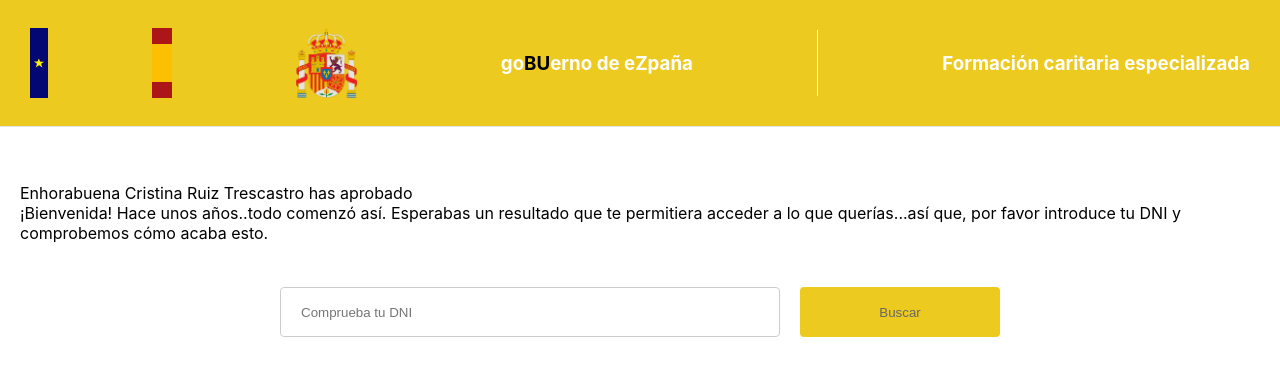
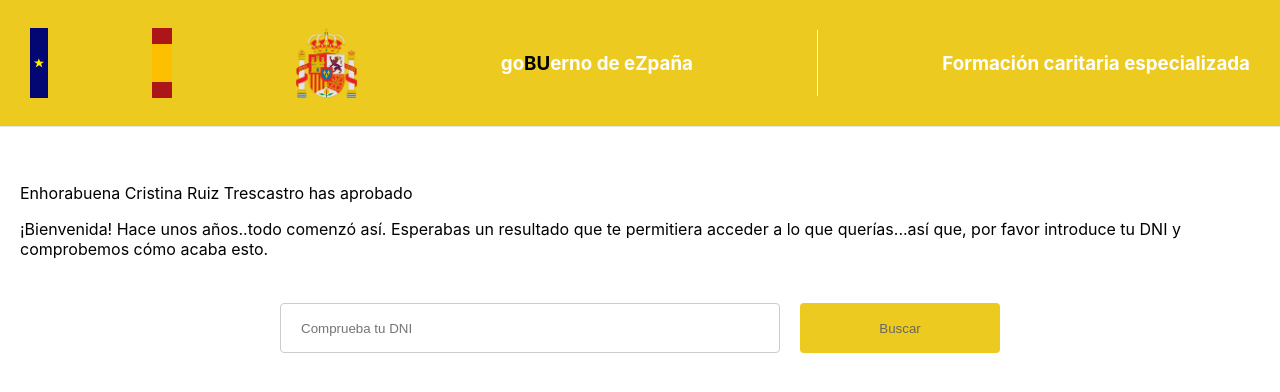
Before and after one commit to NurAhi/goBUerno, a React (Create React App) app: page / in a window 1280 px wide. Both pictures are taken after a click on the button "Buscar". Shown: the top 392 px of the page. Built offline with nearby package versions, Linux system fonts and the light colour scheme.

Commit message:
chore: update docs

```diff
--- a/src/App.tsx
+++ b/src/App.tsx
@@ -24,23 +24,35 @@ function App() {
     setFoundPerson(foundCristi);
   };
 
+  const resetButton = () => {
+    setSearchInput("");
+  };
+
   const renderList = () => {
     if (
-      foundPerson.length === 0 &&
-      foundPerson.name !== "Cristina Ruiz Trescastro"
+      foundPerson?.length === 0 &&
+      foundPerson?.name !== "Cristina Ruiz Trescastro"
     ) {
-      return <li>no hay nadie con estos datos</li>;
+      return (
+        <li>
+          <p>no hay nadie con estos datos</p>
+        </li>
+      );
     } else {
-      return foundPerson.map((person: any, index: number) => {
+      return foundPerson?.map((person: any, index: number) => {
         return (
           <div>
             {person.name === "Cristina Ruiz Trescastro" ? (
-              <li key={index}>Enhorabuena {person.name} has aprobado</li>
+              <li key={index}>
+                <p>Enhorabuena {person.name} has aprobado</p>
+              </li>
             ) : (
               <li>
-                ¡Bienvenida! Hace unos años..todo comenzó así. Esperabas un
-                resultado que te permitiera acceder a lo que querías...así que,
-                por favor introduce tu DNI y comprobemos cómo acaba esto.
+                <p>
+                  ¡Bienvenida! Hace unos años..todo comenzó así. Esperabas un
+                  resultado que te permitiera acceder a lo que querías...así
+                  que, por favor introduce tu DNI y comprobemos cómo acaba esto.
+                </p>
               </li>
             )}
           </div>
@@ -54,6 +66,7 @@ function App() {
       <Header />
       <main className="container">
         <ul>{renderList()}</ul>
+
         <form className="c-input-search">
           <input
             className="c-input-search__input"
```
Also changed, not shown: 9 other files (tests, documents, lock files or other folders).
